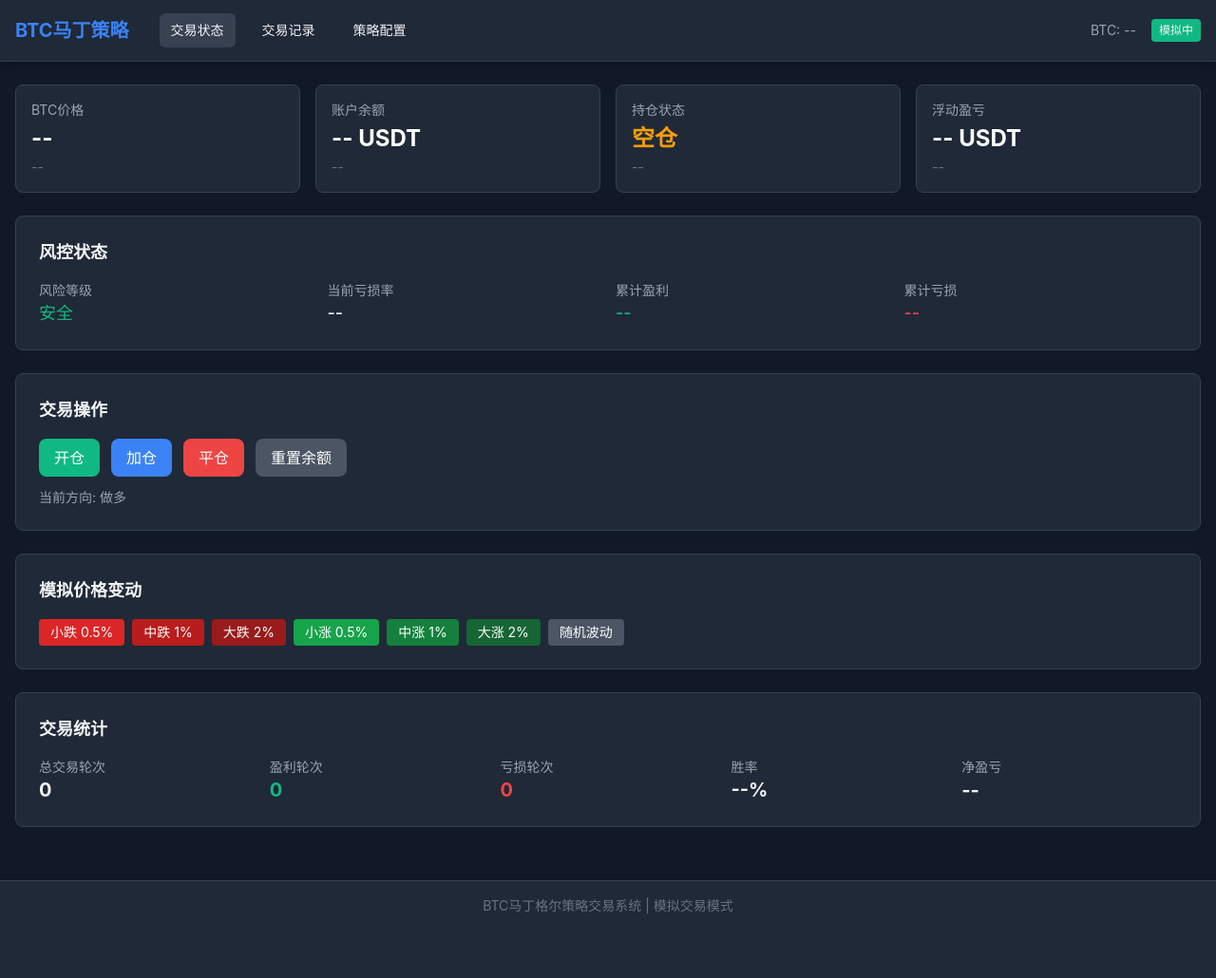
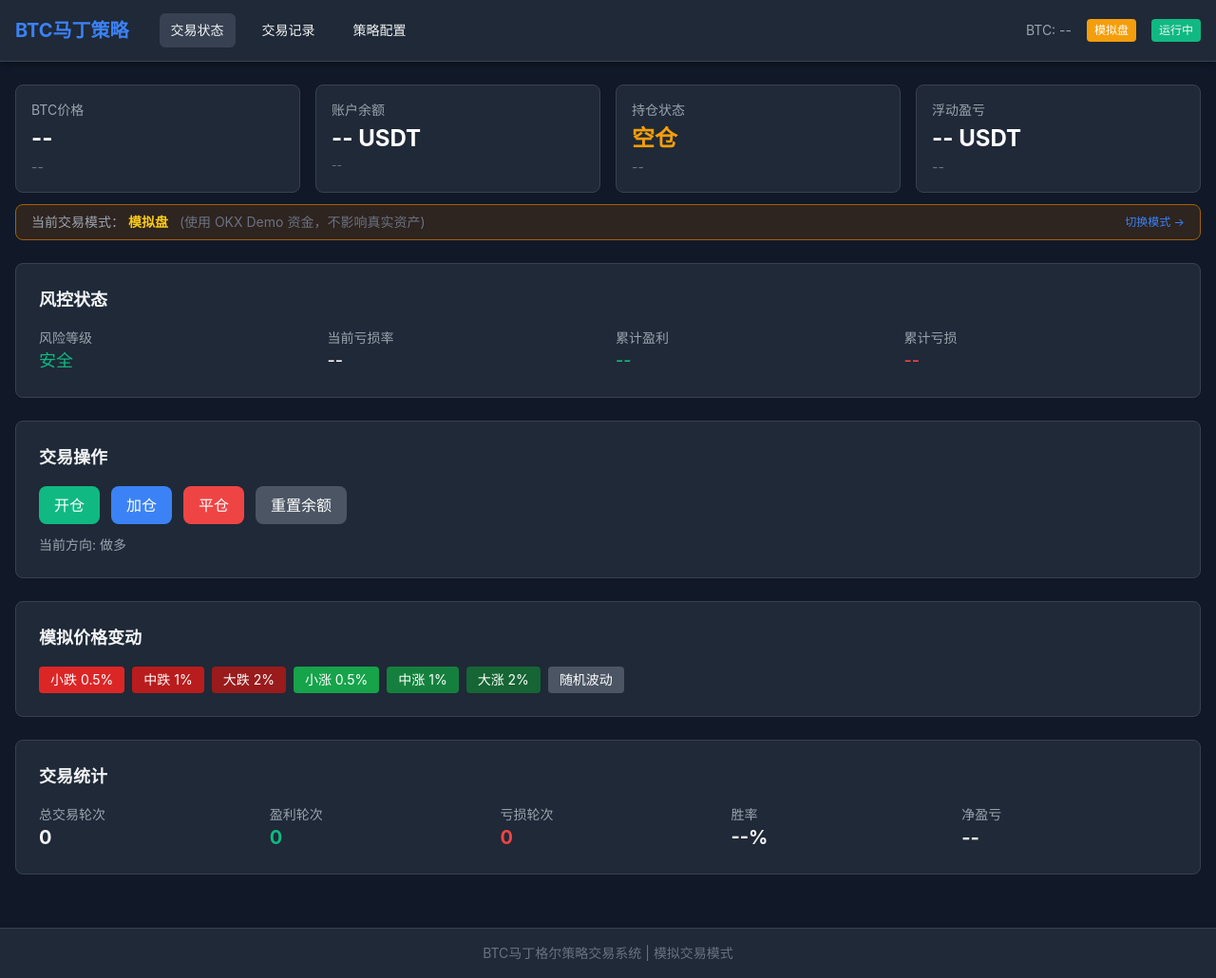
Before and after one commit to zhibite/btcFuture, a FastAPI app: page / in a window 1280 px wide. Shown: the whole page at 95% size. Before the commit the page ends 962 px from the top, so only its background shows below. Run offline with FastAPI, Linux system fonts and the light colour scheme; data that the repository does not hold is empty; parts of the project's set-up code (start-up, migrations or seed data) failed here and were passed over; some libraries are stand-ins or nearby versions.

Commit message:
feat: unify balance fetch from OKX API and show mode globally
Co-authored-by: Cursor <cursoragent@cursor.com>

```diff
--- a/app/app.py
+++ b/app/app.py
@@ -164,22 +164,17 @@ def initialize_trading():
         simulation=config.get('SIMULATION', True)
     )
 
-    # 恢复余额
-    if not config.get('SIMULATION', True):
-        # 实盘模式：直接读取 OKX 真实接口的余额，不存数据库
-        balance_resp = _state.client.get_balance()
-        try:
-            if balance_resp.get('code') == '0' and balance_resp.get('data'):
-                _state.client.sim_balance = float(balance_resp['data'][0].get('totalEq', 0))
-            elif saved_balance is not None:
-                # 接口失败时 fallback 到 DB（仅作临时显示）
-                _state.client.sim_balance = saved_balance
-        except Exception as e:
-            print(f"获取真实余额失败: {e}")
-            if saved_balance is not None:
-                _state.client.sim_balance = saved_balance
-    else:
-        # 模拟模式：使用数据库或初始余额
+    # 恢复余额 - 统一从 OKX API 读取（模拟盘/实盘走同一接口，区别在 header）
+    balance_resp = _state.client.get_balance()
+    try:
+        if isinstance(balance_resp, dict) and balance_resp.get('code') == '0' and balance_resp.get('data'):
+            _state.client.sim_balance = float(balance_resp['data'][0].get('totalEq', 0))
+        elif saved_balance is not None:
+            _state.client.sim_balance = saved_balance
+        else:
+            _state.client.reset_sim_balance(initial_balance)
+    except Exception as e:
+        print(f"获取余额失败: {e}")
         if saved_balance is not None:
             _state.client.sim_balance = saved_balance
         else:
@@ -291,18 +286,15 @@ async def get_status():
         initialize_trading()
 
     pos = _state.strategy.position
-    # 非模拟模式：调用真实 OKX 接口获取账户余额
-    if not _state.config.get('SIMULATION', True):
-        balance_resp = _state.client.get_balance()
-        try:
-            if balance_resp.get('code') == '0' and balance_resp.get('data'):
-                balance = float(balance_resp['data'][0].get('totalEq', 0))
-            else:
-                balance = 0
-        except Exception:
-            balance = 0
-    else:
-        balance = _state.client.get_sim_balance()
+    mode = get_active_mode()
+
+    # 统一从 OKX API 读取余额（模拟盘/实盘都走同一接口）
+    balance_resp = _state.client.get_balance()
+    balance = 0
+    if isinstance(balance_resp, dict) and balance_resp.get('code') == '0' and balance_resp.get('data'):
+        balance = float(balance_resp['data'][0].get('totalEq', 0))
+        _state.client.sim_balance = balance
+
     current_price = _state.market.get_price() if _state.market else _state.client.get_current_price(_state.config.get('SYMBOL', 'BTC-USDT-SWAP'))
     risk_status = _state.risk_manager.check_loss_risk(balance)
 
@@ -321,6 +313,8 @@ async def get_status():
     return {
         "success": True,
         "timestamp": datetime.now().isoformat(),
+        "mode": mode,
+        "simulation": mode == 'simulation',
         "price": current_price,
         "balance": balance,
         "direction": direction,
--- a/app/templates/base.html
+++ b/app/templates/base.html
@@ -43,7 +43,8 @@
                 </div>
                 <div class="flex items-center space-x-4">
                     <span id="navPrice" class="text-sm text-gray-400">BTC: --</span>
-                    <span id="navStatus" class="px-2 py-1 text-xs rounded bg-success">模拟中</span>
+                    <span id="navModeBadge" class="px-2 py-1 text-xs rounded bg-warning text-white">模拟盘</span>
+                    <span id="navStatus" class="px-2 py-1 text-xs rounded bg-success">运行中</span>
                 </div>
             </div>
         </div>
@@ -58,18 +59,32 @@
     <footer class="bg-gray-800 border-t border-gray-700 mt-8">
         <div class="max-w-7xl mx-auto px-4 py-4">
             <div class="text-center text-sm text-gray-500">
-                BTC马丁格尔策略交易系统 | 模拟交易模式
+                BTC马丁格尔策略交易系统 | <span id="footerMode">模拟交易模式</span>
             </div>
         </div>
     </footer>
 
     <script>
-        // 更新导航栏价格
+        function updateModeDisplay(mode) {
+            const badge = document.getElementById('navModeBadge');
+            const footer = document.getElementById('footerMode');
+            if (mode === 'live') {
+                badge.textContent = '实盘';
+                badge.className = 'px-2 py-1 text-xs rounded bg-danger text-white';
+                if (footer) footer.textContent = '实盘交易模式（真实资金）';
+            } else {
+                badge.textContent = '模拟盘';
+                badge.className = 'px-2 py-1 text-xs rounded bg-warning text-white';
+                if (footer) footer.textContent = '模拟交易模式（OKX demo）';
+            }
+        }
+
         async function updateNavPrice() {
             try {
                 const res = await fetch('/api/status');
                 const data = await res.json();
                 document.getElementById('navPrice').textContent = 'BTC: $' + data.price.toFixed(2);
+                if (data.mode) updateModeDisplay(data.mode);
             } catch (e) {
                 console.log('Failed to update price');
             }
--- a/app/templates/index.html
+++ b/app/templates/index.html
@@ -2,7 +2,7 @@
 
 {% block content %}
 <!-- 实时价格卡片 -->
-<div class="grid grid-cols-1 md:grid-cols-4 gap-4 mb-6">
+<div class="grid grid-cols-1 md:grid-cols-4 gap-4 mb-3">
     <!-- BTC价格 -->
     <div class="bg-gray-800 rounded-lg p-4 border border-gray-700">
         <div class="text-sm text-gray-400 mb-1">BTC价格</div>
@@ -14,7 +14,7 @@
     <div class="bg-gray-800 rounded-lg p-4 border border-gray-700">
         <div class="text-sm text-gray-400 mb-1">账户余额</div>
         <div id="balance" class="text-2xl font-bold text-white">-- USDT</div>
-        <div id="balanceChange" class="text-sm text-gray-500 mt-1">--</div>
+        <div id="balanceChange" class="text-xs text-gray-500 mt-1">--</div>
     </div>
 
     <!-- 持仓状态 -->
@@ -30,6 +30,16 @@
         <div id="unrealizedPnl" class="text-2xl font-bold text-white">-- USDT</div>
         <div id="pnlRate" class="text-sm text-gray-500 mt-1">--</div>
     </div>
+</div>
+
+<!-- 模式状态条 -->
+<div id="modeStrip" class="mb-6 px-4 py-2 rounded-lg border bg-yellow-900/30 border-yellow-700 text-sm flex items-center justify-between">
+    <div>
+        <span class="text-gray-400">当前交易模式：</span>
+        <span id="modeLabel" class="font-semibold text-yellow-400">模拟盘</span>
+        <span class="text-gray-500 ml-2">(使用 OKX Demo 资金，不影响真实资产)</span>
+    </div>
+    <a href="/config" class="text-primary hover:underline text-xs">切换模式 →</a>
 </div>
 
 <!-- 持仓详情 -->
@@ -177,6 +187,23 @@
         // 余额
         document.getElementById('balance').textContent = data.balance.toFixed(2) + ' USDT';
 
+        // 模式提示条
+        if (data.mode) {
+            const strip = document.getElementById('modeStrip');
+            const label = document.getElementById('modeLabel');
+            if (data.mode === 'live') {
+                strip.className = 'mb-6 px-4 py-2 rounded-lg border bg-red-900/30 border-red-700 text-sm flex items-center justify-between';
+                label.className = 'font-semibold text-red-400';
+                label.textContent = '实盘';
+                strip.querySelector('span:last-of-type').textContent = '(使用真实资金，请谨慎操作)';
+            } else {
+                strip.className = 'mb-6 px-4 py-2 rounded-lg border bg-yellow-900/30 border-yellow-700 text-sm flex items-center justify-between';
+                label.className = 'font-semibold text-yellow-400';
+                label.textContent = '模拟盘';
+                strip.querySelector('span:last-of-type').textContent = '(使用 OKX Demo 资金，不影响真实资产)';
+            }
+        }
+
         // 交易方向提示
         const directionHint = document.getElementById('directionHint');
         const directionText = data.direction === 'long' ? '做多' : '做空';
```
Also changed, not shown: app/okx_client.py (+2 -11 lines).
